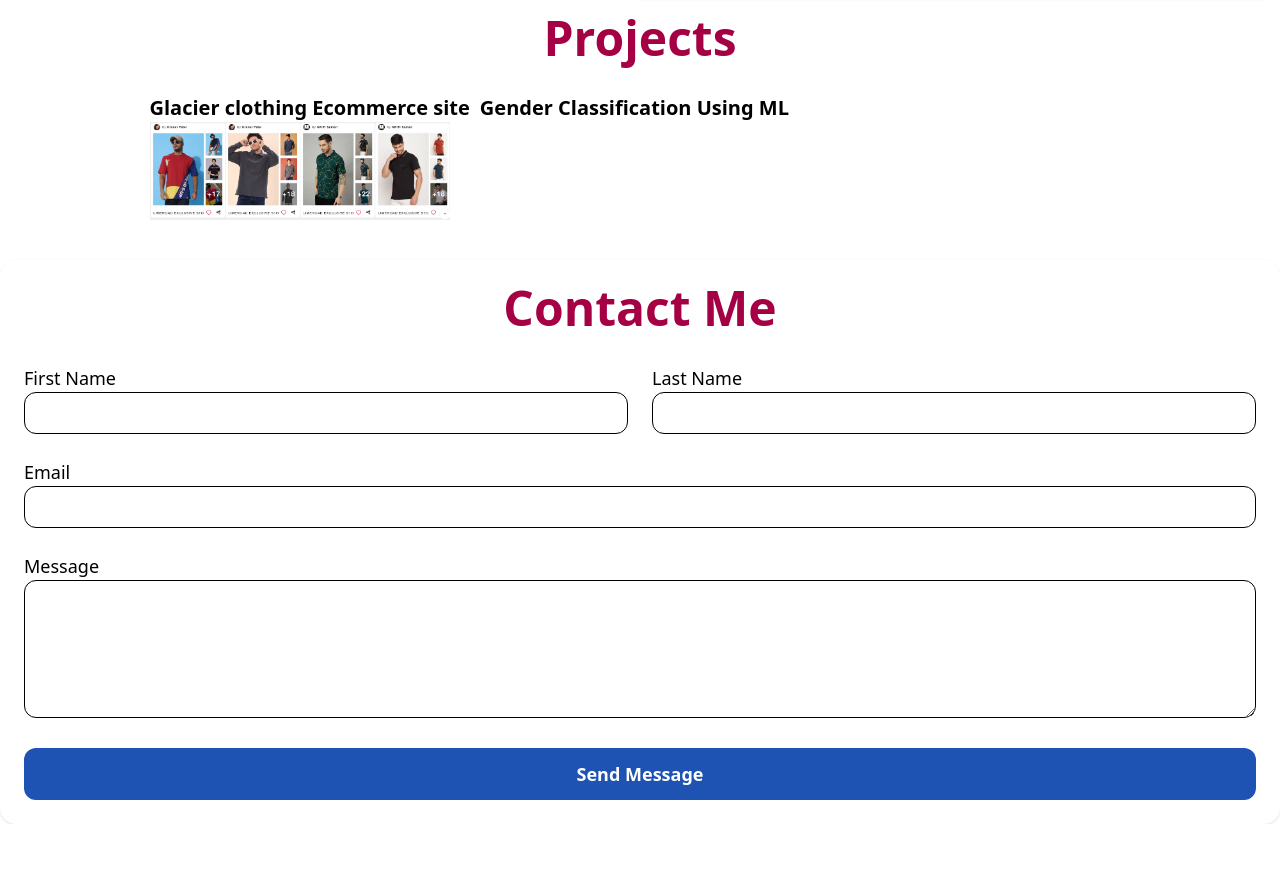
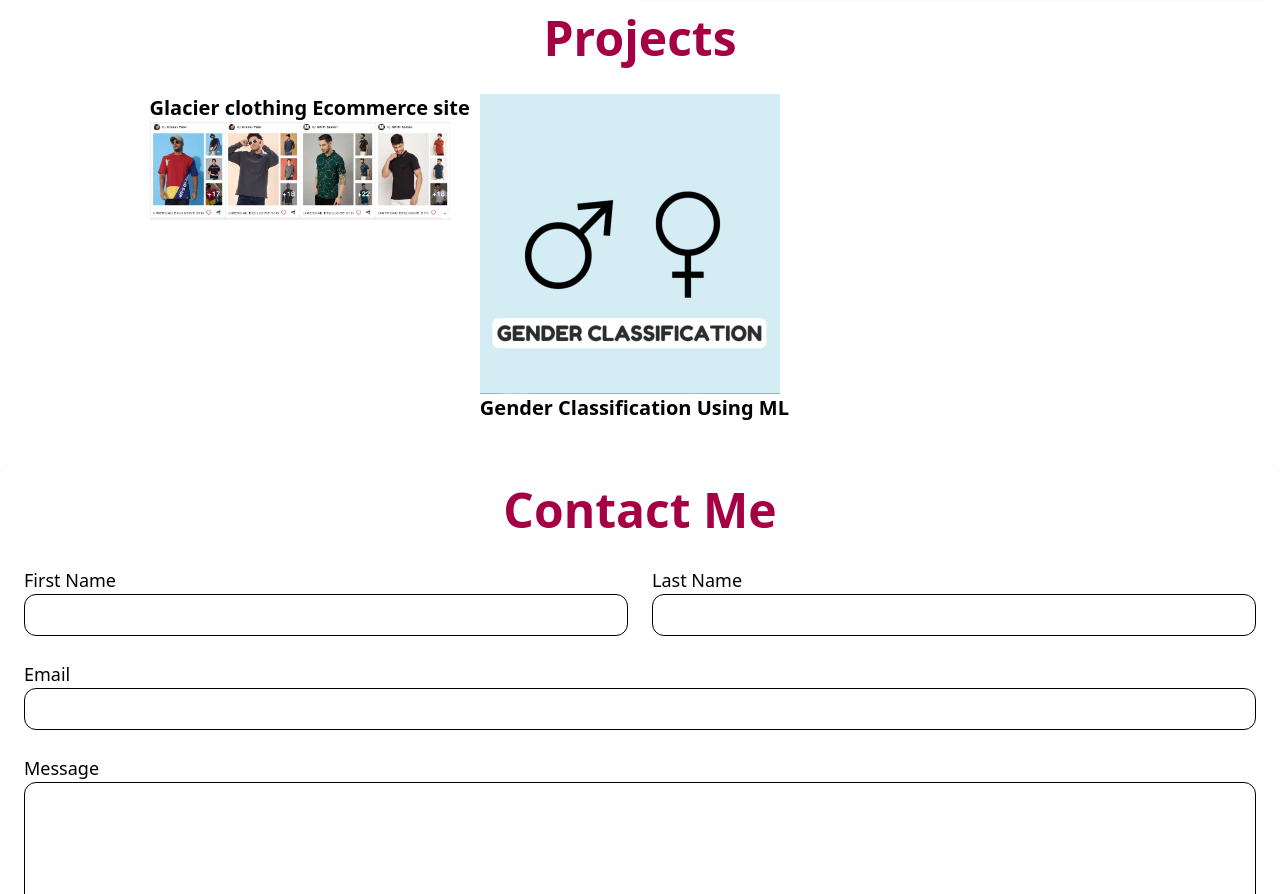
Before and after one commit to baivabbhusal/myProtfolio, a React (Vite) app: page / in a window 1280 px wide. Shown: the part 1706-2600 px from the top of the page. Before the commit the page ends 2530 px from the top, so only its background shows below. Built offline with nearby package versions, Linux system fonts and the light colour scheme.

Commit message:
project image

```diff
--- a/src/components/projects.jsx
+++ b/src/components/projects.jsx
@@ -1,5 +1,6 @@
 import React from 'react'
 import cloths from "../assets/cloths.png"
+import gender from "../assets/gender.png"
 
 const Projects = () => {
   return (
@@ -12,6 +13,7 @@ const Projects = () => {
           <img src={cloths} width={300}></img>
         </div>
         <div className="border-1xl">
+        <img src={gender} width={300}></img>
           <h4 className='text-xl font-bold'>Gender Classification Using ML</h4>
           </div>
 
```
Also changed, not shown: src/assets/gender.png (added).
